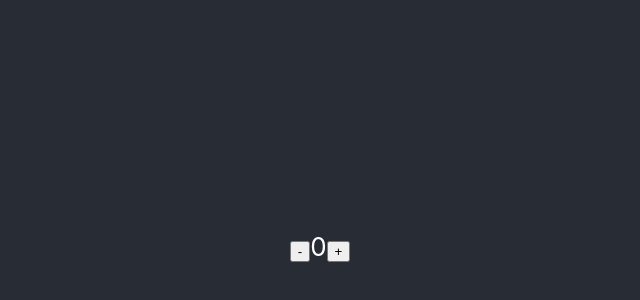
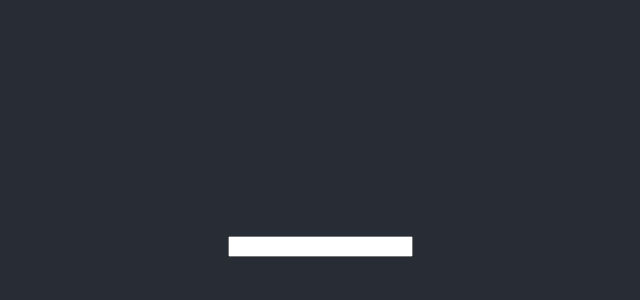
Before and after one commit to loayalsaid1/hooks-simplified, a React (Create React App) app: page / in a window 1280 px wide. Shown: the part 154-454 px from the top of the page, without its empty margins (320-960 px from the left). Built offline with nearby package versions, Linux system fonts and the light colour scheme; the HTML template or start-up script is replaced by a standard one.

Commit message:
set useTransition

```diff
--- a/src/App.js
+++ b/src/App.js
@@ -3,7 +3,8 @@ import './App.css';
 // import Main from './useRef/Main';
 // import Main from './useMemo/Main';
 // import Main from './useCallback/Main';
-import Main from './useReducer/Main';
+// import Main from './useReducer/Main';
+import Main from './useTransition/Main';
 
 function App() {
   return (
--- a/src/useReducer/Main.jsx
+++ b/src/useReducer/Main.jsx
@@ -4,7 +4,7 @@ const actions = {
 	DECREMENT: 'decrement',
 	INCREMENT: 'increment',
 }
-
+ظ
 function reducer (state, action) {
 	switch (action.type) {
 		case actions.INCREMENT:
--- /dev/null
+++ b/src/useTransition/Main.js
@@ -0,0 +1,24 @@
+import React, { useState, useTransition } from 'react'
+
+export default function Main() {
+	const [text, setText] = useState('');
+	const [list, setList] = useState([]);
+
+	const handleChange = (e) => {
+		setText(e.target.value);
+		const temp = [];
+		for ( let i = 0; i < 20000; i++) {
+			temp.push(e.target.value);
+		}
+		setList(temp);
+	}
+
+	return (
+		<>
+		<input type='text' value={text} onChange={handleChange} />
+		{
+			list.map((item, index) => <div key={index}>{item}</div>)
+		}
+		</>
+	)
+}
```
